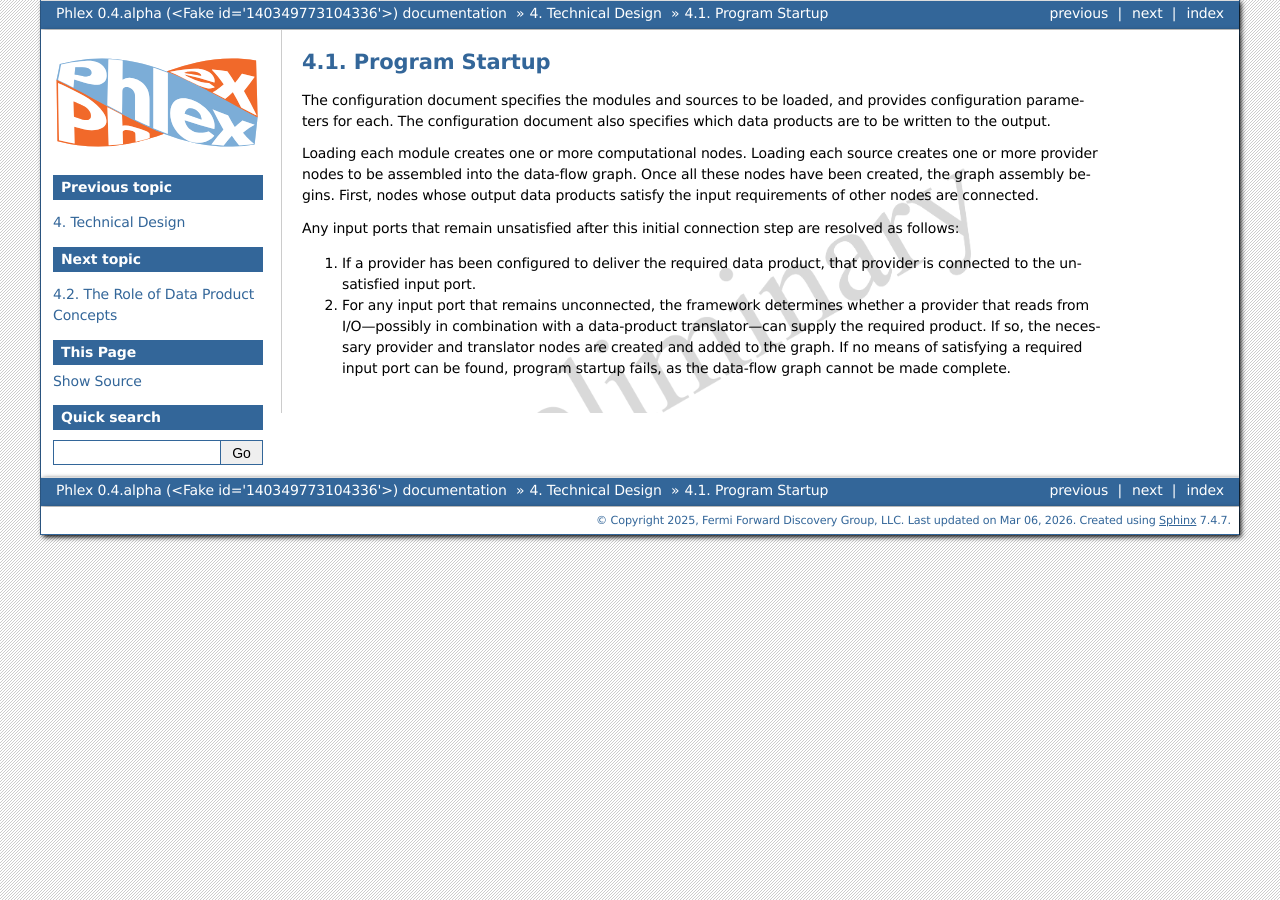
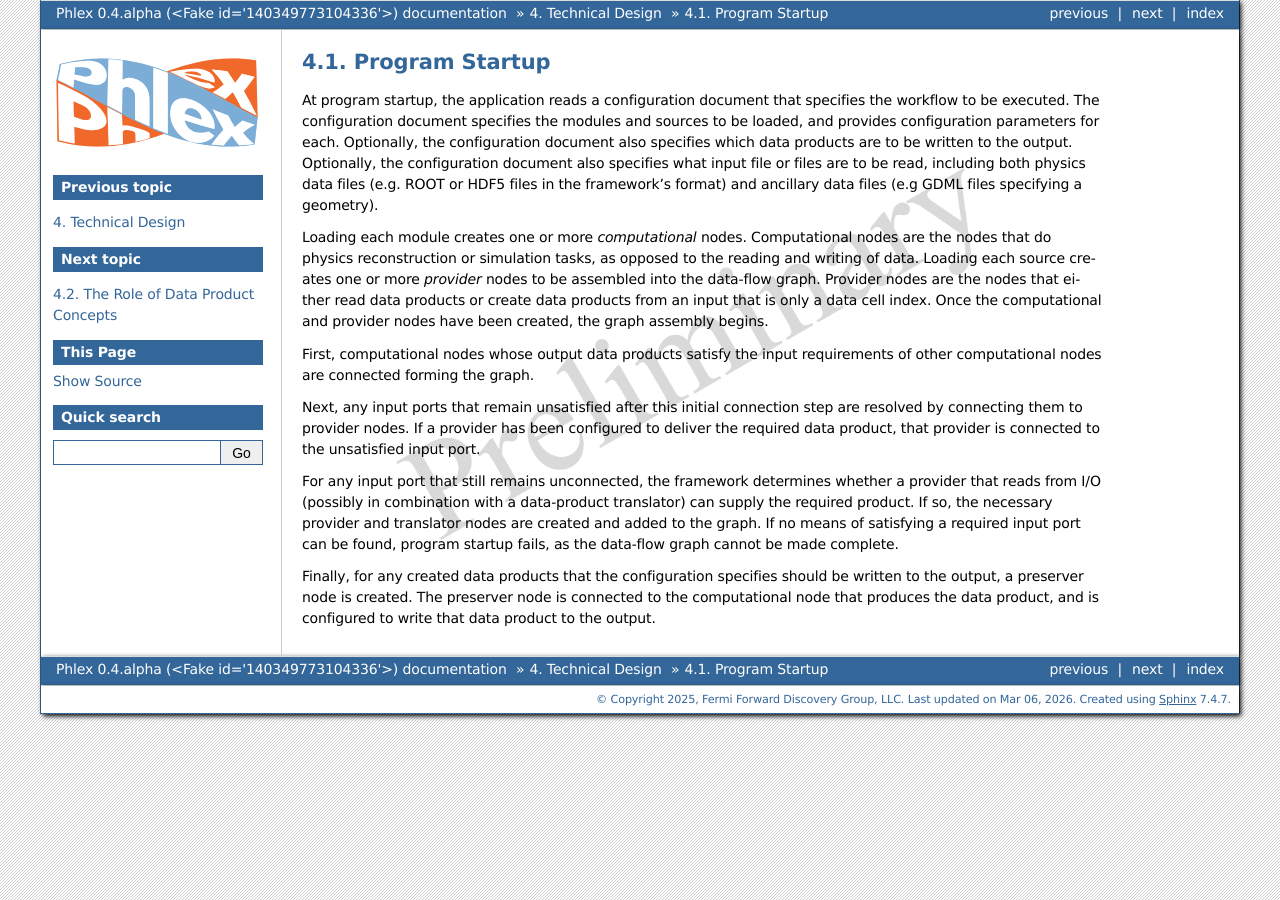
Before and after one commit to Framework-R-D/phlex-design, a Sphinx documentation site: the page built from doc/ch_subsystem_design/program_startup.rst, in a window 1280 px wide. Built offline with Sphinx 7.4.7, drawn with Linux system fonts in a browser that asks for light colours.

Commit message:
Complete first draft of startup section in TDR

```diff
--- a/doc/ch_subsystem_design/program_startup.rst
+++ b/doc/ch_subsystem_design/program_startup.rst
@@ -1,17 +1,25 @@
 Program Startup
 ===============
 
+At program startup, the application reads a configuration document that specifies the workflow to be executed.
 The configuration document specifies the modules and sources to be loaded, and provides configuration parameters for each.
-The configuration document also specifies which data products are to be written to the output.
+Optionally, the configuration document also specifies which data products are to be written to the output.
+Optionally, the configuration document also specifies what input file or files are to be read, including both physics data files (e.g. ROOT or HDF5 files in the framework's format) and ancillary data files (e.g GDML files specifying a geometry).
 
-Loading each module creates one or more computational nodes.
-Loading each source creates one or more provider nodes to be assembled into the data-flow graph.
-Once all these nodes have been created, the graph assembly begins.
-First, nodes whose output data products satisfy the input requirements of other nodes are connected.
+Loading each module creates one or more *computational* nodes.
+Computational nodes are the nodes that do physics reconstruction or simulation tasks, as opposed to the reading and writing of data.
+Loading each source creates one or more *provider* nodes to be assembled into the data-flow graph.
+Provider nodes are the nodes that either read data products or create data products from an input that is only a data cell index.
+Once the computational and provider nodes have been created, the graph assembly begins.
 
-Any input ports that remain unsatisfied after this initial connection step are resolved as follows:
+First, computational nodes whose output data products satisfy the input requirements of other computational nodes are connected forming the graph.
 
-#. If a provider has been configured to deliver the required data product, that provider is connected to the unsatisfied input port.
-#. For any input port that remains unconnected, the framework determines whether a provider that reads from I/O—possibly in combination with a data-product translator---can supply the required product.
-   If so, the necessary provider and translator nodes are created and added to the graph.
-   If no means of satisfying a required input port can be found, program startup fails, as the data-flow graph cannot be made complete.
+Next, any input ports that remain unsatisfied after this initial connection step are resolved by connecting them to provider nodes.
+If a provider has been configured to deliver the required data product, that provider is connected to the unsatisfied input port.
+
+For any input port that still remains unconnected, the framework determines whether a provider that reads from I/O (possibly in combination with a data-product translator) can supply the required product.
+If so, the necessary provider and translator nodes are created and added to the graph.
+If no means of satisfying a required input port can be found, program startup fails, as the data-flow graph cannot be made complete.
+
+Finally, for any created data products that the configuration specifies should be written to the output, a preserver node is created.
+The preserver node is connected to the computational node that produces the data product, and is configured to write that data product to the output.
```
